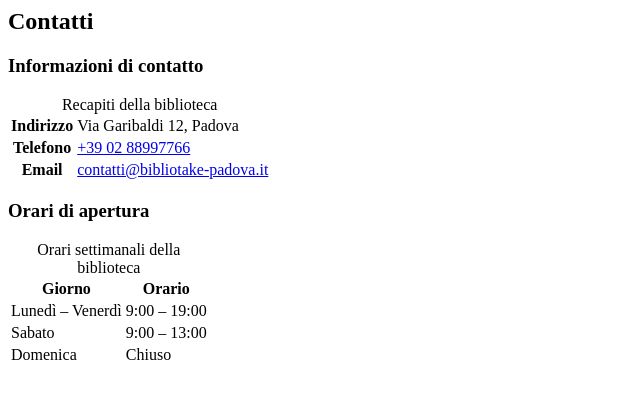
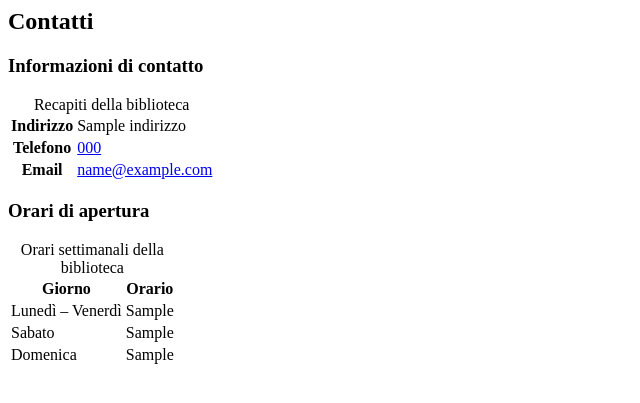
Before and after one commit to NotHoss/BiblioTake, a PHP site: template views/showContatti.php in a window 1280 px wide. Shown: the top 403 px of the page, without its empty margins (0-640 px from the left). Run offline with PHP 8.4, Linux system fonts and the light colour scheme; the template is opened without the code that fills it: most values are stand-ins (such as "Sample title", 1, 10 or a date in 2020).

Commit message:
ora indirizzo ,telefono,email ed orari sono letti da db tramite getBibliotecaInfo()

```diff
--- a/contatti.php
+++ b/contatti.php
@@ -10,6 +10,8 @@ $breadcrumb      = array(
     array('label' => 'Contatti', 'href' => ''),
 );
 
+$biblioteca = getBibliotecaInfo($conn);
+
 require_once 'views/template/header.php';
 require_once 'views/showContatti.php';
 require_once 'views/template/footer.php';
--- a/views/showContatti.php
+++ b/views/showContatti.php
@@ -8,15 +8,15 @@
             <tbody>
                 <tr>
                     <th scope="row">Indirizzo</th>
-                    <td>Via Garibaldi 12, Padova</td>
+                    <td><?= htmlspecialchars($biblioteca['indirizzo'], ENT_QUOTES, 'UTF-8') ?></td>
                 </tr>
                 <tr>
                     <th scope="row">Telefono</th>
-                    <td><a href="tel:+390288997766">+39 02 88997766</a></td>
+                    <td><a href="tel:<?= htmlspecialchars($biblioteca['telefono'], ENT_QUOTES, 'UTF-8') ?>"><?= htmlspecialchars($biblioteca['telefono'], ENT_QUOTES, 'UTF-8') ?></a></td>
                 </tr>
                 <tr>
                     <th scope="row">Email</th>
-                    <td><a href="mailto:contatti@bibliotake-padova.it">contatti@bibliotake-padova.it</a></td>
+                    <td><a href="mailto:<?= htmlspecialchars($biblioteca['email'], ENT_QUOTES, 'UTF-8') ?>"><?= htmlspecialchars($biblioteca['email'], ENT_QUOTES, 'UTF-8') ?></a></td>
                 </tr>
             </tbody>
         </table>
@@ -35,15 +35,15 @@
             <tbody>
                 <tr>
                     <td>Lunedì – Venerdì</td>
-                    <td>9:00 – 19:00</td>
+                    <td><?= htmlspecialchars($biblioteca['orario_lun_ven'], ENT_QUOTES, 'UTF-8') ?></td>
                 </tr>
                 <tr>
                     <td>Sabato</td>
-                    <td>9:00 – 13:00</td>
+                    <td><?= htmlspecialchars($biblioteca['orario_sabato'], ENT_QUOTES, 'UTF-8') ?></td>
                 </tr>
                 <tr>
                     <td>Domenica</td>
-                    <td>Chiuso</td>
+                    <td><?= htmlspecialchars($biblioteca['orario_domenica'], ENT_QUOTES, 'UTF-8') ?></td>
                 </tr>
             </tbody>
         </table>
```
